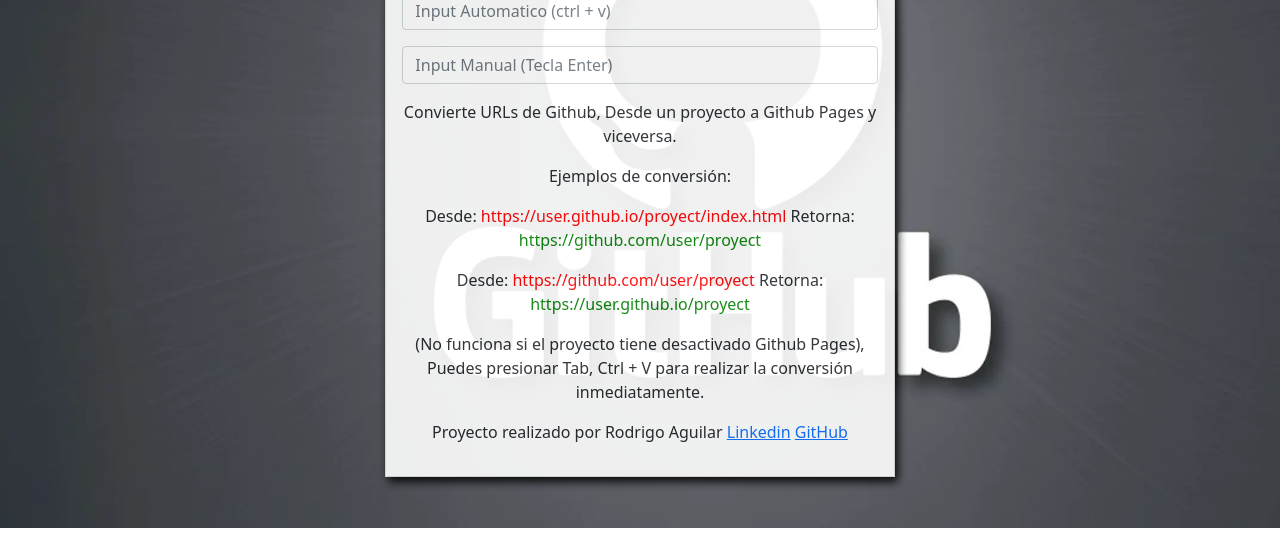
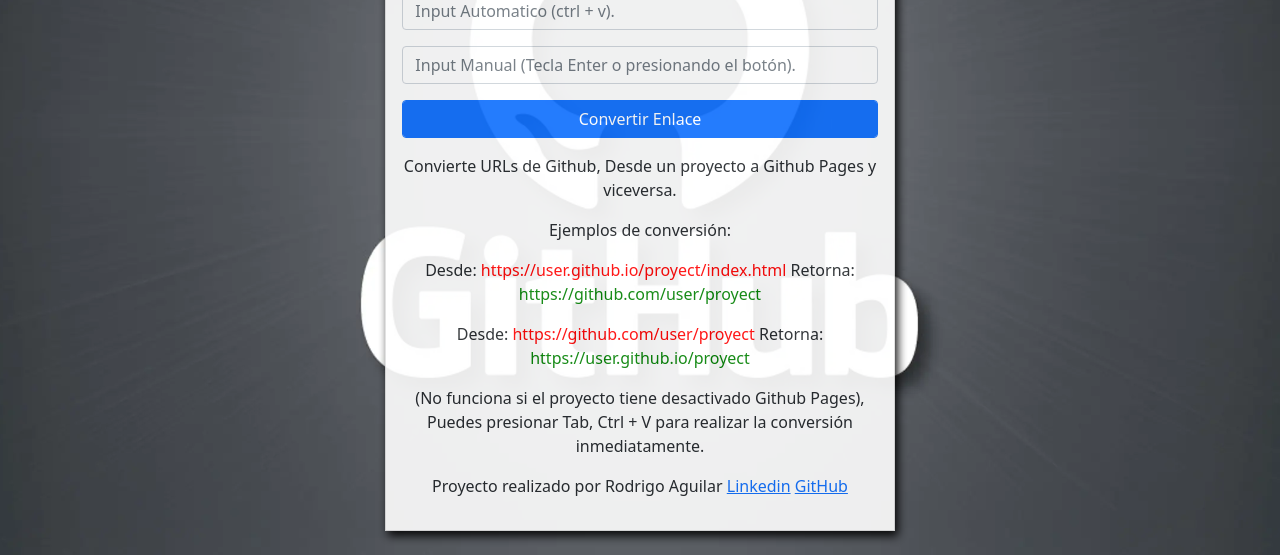
Before and after one commit to rodrigoaguilar11/Conversor-Github, a plain HTML site: page index.html in a window 1280 px wide. Shown: the part 272-827 px from the top of the page. Before the commit the page ends 800 px from the top, so only its background shows below. Drawn offline with Linux system fonts and the light colour scheme.

Commit message:
Boton agregado

```diff
--- a/index.html
+++ b/index.html
@@ -8,7 +8,6 @@
     <meta name="viewport" content="width=device-width, initial-scale=1.0">
     <link href="https://fonts.googleapis.com/css?family=Raleway:300,300i,400,400i,700,700i,900,900i" rel="stylesheet">
     <link href="css/bootstrap.min.css" rel="stylesheet">
-    <link href="css/styles.css" rel="stylesheet">
     <script src="js/bootstrap.bundle.min.js"></script>
 </head>
 
@@ -23,14 +22,17 @@
                 <img src="img/github.jpg" class="img-responsive mb-2" width="65%">
 
                 <div class="col-12 mb-3">
-                    <input id="inputGithub" type="search" value="" placeholder="Input Automatico (ctrl + v)"
+                    <input id="inputGithub" type="search" value="" placeholder="Input Automatico (ctrl + v)."
                         required="required" onfocus="this.value=''" class="form-control">
                 </div>
 
                 <div class="col-12 mb-3">
-                    <input id="inputGithubManual" type="search" value="" placeholder="Input Manual (Tecla Enter)"
-                        required="required" onfocus="this.value=''" class="form-control">
+                    <input id="inputGithubManual" type="search" value=""
+                        placeholder="Input Manual (Tecla Enter o presionando el botón)." required="required"
+                        onfocus="this.value=''" class="form-control">
                 </div>
+                <button type="button" class="btn btn-primary form-control mb-3" onclick="pressButton()">Convertir Enlace</button>
+
                 <p>Convierte URLs de Github, Desde un proyecto a Github Pages y viceversa.
                 </p>
                 <p>Ejemplos de conversión:</p>
@@ -50,6 +52,8 @@
 </body>
 <script>
     document.addEventListener("DOMContentLoaded", () => {
+
+
         inputGithub.addEventListener("input", (e) => {
             generarGithubUrl("inputGithub");
         })
@@ -87,6 +91,10 @@
             window.open("https://github.com/" + userGithub + "/" + proyectGithub);
         }
     }
+    function pressButton() {
+            generarGithubUrl("inputGithubManual");
+            document.getElementById("inputGithubManual").value = "";
+        }
 </script>
 
 </html>
```
